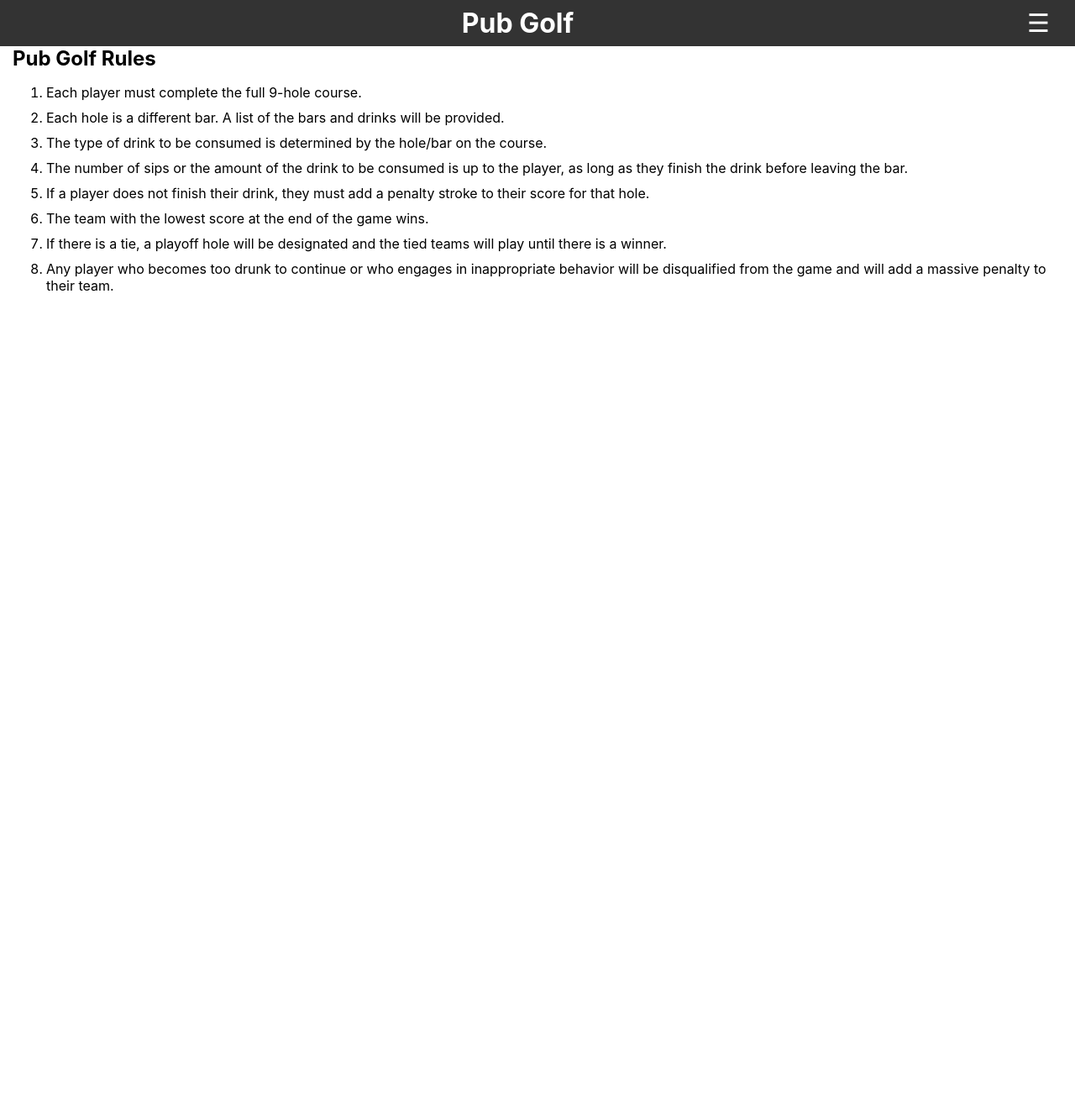
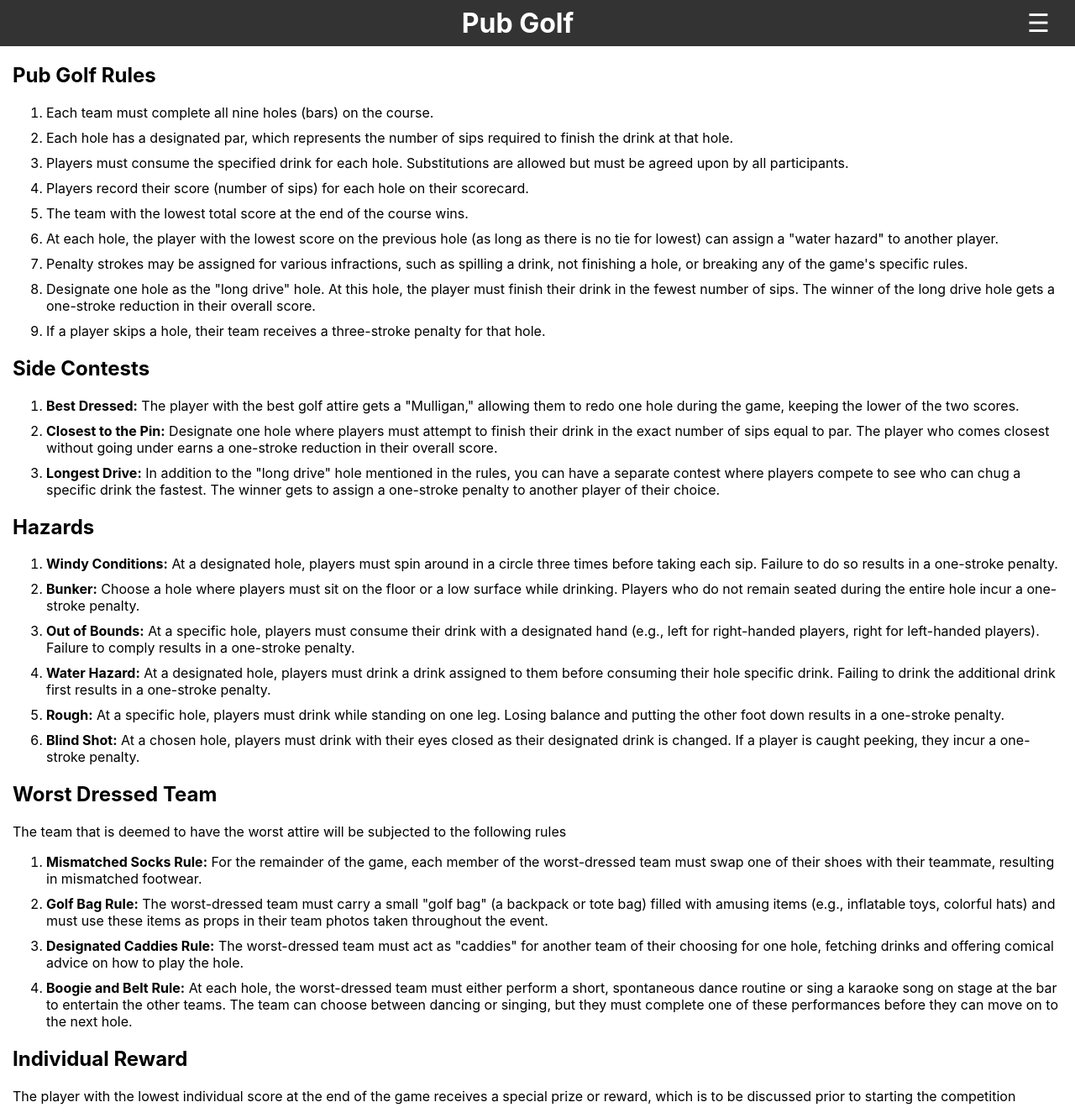
Before and after one commit to Andrew-Barker/pgolf, a React (Create React App) app: page /rules in a window 1280 px wide. Shown: the whole page at 84% size. Before the commit the page ends 800 px from the top, so only its background shows below. Built offline with nearby package versions, Linux system fonts and the light colour scheme; no server answers; the HTML template or start-up script is replaced by a standard one.

Commit message:
updated rules

```diff
--- a/src/Rules.js
+++ b/src/Rules.js
@@ -5,17 +5,47 @@ const Rules = () => (
   <main>
     <PageTitle title="Rules"/>
     <section id="rules">
-    <h1>Pub Golf Rules</h1>
-    <ol>
-        <li>Each player must complete the full 9-hole course.</li>
-        <li>Each hole is a different bar. A list of the bars and drinks will be provided.</li>
-        <li>The type of drink to be consumed is determined by the hole/bar on the course.</li>
-        <li>The number of sips or the amount of the drink to be consumed is up to the player, as long as they finish the drink before leaving the bar.</li>
-        <li>If a player does not finish their drink, they must add a penalty stroke to their score for that hole.</li>
-        <li>The team with the lowest score at the end of the game wins.</li>
-        <li>If there is a tie, a playoff hole will be designated and the tied teams will play until there is a winner.</li>
-        <li>Any player who becomes too drunk to continue or who engages in inappropriate behavior will be disqualified from the game and will add a massive penalty to their team.</li>
-    </ol>
+    <h2>Pub Golf Rules</h2>
+<ol>
+  <li>Each team must complete all nine holes (bars) on the course.</li>
+  <li>Each hole has a designated par, which represents the number of sips required to finish the drink at that hole.</li>
+  <li>Players must consume the specified drink for each hole. Substitutions are allowed but must be agreed upon by all participants.</li>
+  <li>Players record their score (number of sips) for each hole on their scorecard.</li>
+  <li>The team with the lowest total score at the end of the course wins.</li>
+  <li>At each hole, the player with the lowest score on the previous hole (as long as there is no tie for lowest) can assign a "water hazard" to another player.</li>
+  <li>Penalty strokes may be assigned for various infractions, such as spilling a drink, not finishing a hole, or breaking any of the game's specific rules.</li>
+  <li>Designate one hole as the "long drive" hole. At this hole, the player must finish their drink in the fewest number of sips. The winner of the long drive hole gets a one-stroke reduction in their overall score.</li>
+  <li>If a player skips a hole, their team receives a three-stroke penalty for that hole.</li>
+</ol>
+
+<h2>Side Contests</h2>
+<ol>
+  <li><strong>Best Dressed:</strong> The player with the best golf attire gets a "Mulligan," allowing them to redo one hole during the game, keeping the lower of the two scores.</li>
+  <li><strong>Closest to the Pin:</strong> Designate one hole where players must attempt to finish their drink in the exact number of sips equal to par. The player who comes closest without going under earns a one-stroke reduction in their overall score.</li>
+  <li><strong>Longest Drive:</strong> In addition to the "long drive" hole mentioned in the rules, you can have a separate contest where players compete to see who can chug a specific drink the fastest. The winner gets to assign a one-stroke penalty to another player of their choice.</li>
+</ol>
+
+<h2>Hazards</h2>
+<ol>
+  <li><strong>Windy Conditions:</strong> At a designated hole, players must spin around in a circle three times before taking each sip. Failure to do so results in a one-stroke penalty.</li>
+  <li><strong>Bunker:</strong> Choose a hole where players must sit on the floor or a low surface while drinking. Players who do not remain seated during the entire hole incur a one-stroke penalty.</li>
+  <li><strong>Out of Bounds:</strong> At a specific hole, players must consume their drink with a designated hand (e.g., left for right-handed players, right for left-handed players). Failure to comply results in a one-stroke penalty.</li>
+  <li><strong>Water Hazard:</strong> At a designated hole, players must drink a drink assigned to them before consuming their hole specific drink. Failing to drink the additional drink first results in a one-stroke penalty.</li>
+  <li><strong>Rough:</strong> At a specific hole, players must drink while standing on one leg. Losing balance and putting the other foot down results in a one-stroke penalty.</li>
+  <li><strong>Blind Shot:</strong> At a chosen hole, players must drink with their eyes closed as their designated drink is changed. If a player is caught peeking, they incur a one-stroke penalty.</li>
+</ol>
+
+<h2>Worst Dressed Team</h2>
+<p>The team that is deemed to have the worst attire will be subjected to the following rules</p>
+<ol>
+<li><strong>Mismatched Socks Rule:</strong> For the remainder of the game, each member of the worst-dressed team must swap one of their shoes with their teammate, resulting in mismatched footwear. </li>
+<li><strong>Golf Bag Rule:</strong> The worst-dressed team must carry a small "golf bag" (a backpack or tote bag) filled with amusing items (e.g., inflatable toys, colorful hats) and must use these items as props in their team photos taken throughout the event.</li>
+<li><strong>Designated Caddies Rule:</strong> The worst-dressed team must act as "caddies" for another team of their choosing for one hole, fetching drinks and offering comical advice on how to play the hole.</li>
+<li><strong>Boogie and Belt Rule:</strong> At each hole, the worst-dressed team must either perform a short, spontaneous dance routine or sing a karaoke song on stage at the bar to entertain the other teams. The team can choose between dancing or singing, but they must complete one of these performances before they can move on to the next hole.</li>
+</ol>
+
+<h2>Individual Reward</h2>
+<p>The player with the lowest individual score at the end of the game receives a special prize or reward, which is to be discussed prior to starting the competition</p>
     </section>
   </main>
 );
```
